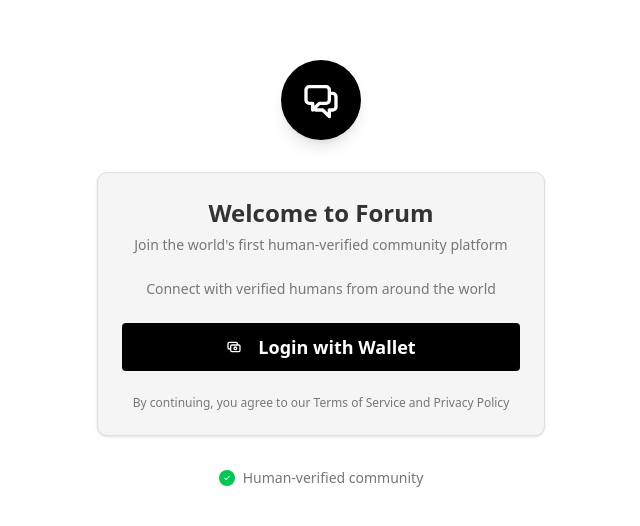
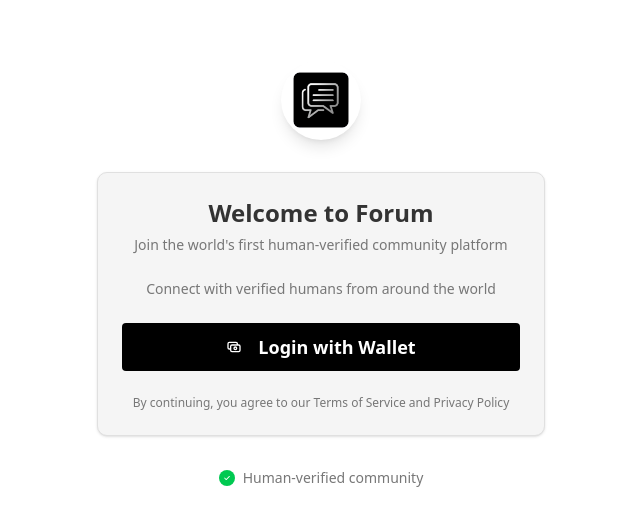
Before and after one commit to pikaimandal/forum-development-messedup, a Next.js app: page / in a window 1280 px wide. Shown: the part 126-652 px from the top of the page, without its empty margins (319-959 px from the left). Built offline with nearby package versions, Linux system fonts and the light colour scheme.

Commit message:
add real world forum logo

```diff
--- a/app/layout.tsx
+++ b/app/layout.tsx
@@ -15,6 +15,14 @@ const dmSans = DM_Sans({
 export const metadata: Metadata = {
   title: "Forum - Human Verified Community",
   description: "The world's first human-verified forum platform for authentic community discussions",
+  icons: {
+    icon: [
+      { url: "/world-forum-logo.png" },
+      { url: "/favicon.png" },
+    ],
+    shortcut: "/favicon.png",
+    apple: "/world-forum-logo.png",
+  },
 }
 
 export default function RootLayout({
--- a/components/login-screen.tsx
+++ b/components/login-screen.tsx
@@ -12,15 +12,12 @@ export function LoginScreen({ onLogin }: LoginScreenProps) {
     <div className="min-h-screen bg-background flex flex-col items-center justify-center px-6">
       {/* App Logo */}
       <div className="mb-8">
-        <div className="w-20 h-20 bg-primary rounded-full flex items-center justify-center shadow-lg">
-          <svg className="w-10 h-10 text-primary-foreground" fill="none" stroke="currentColor" viewBox="0 0 24 24">
-            <path
-              strokeLinecap="round"
-              strokeLinejoin="round"
-              strokeWidth={2}
-              d="M17 8h2a2 2 0 012 2v6a2 2 0 01-2 2h-2v4l-4-4H9a1.994 1.994 0 01-1.414-.586m0 0L11 14h4a2 2 0 002-2V6a2 2 0 00-2-2H5a2 2 0 00-2 2v6a2 2 0 002 2h2v4l.586-.586z"
-            />
-          </svg>
+        <div className="w-20 h-20 rounded-full flex items-center justify-center shadow-lg overflow-hidden bg-white">
+          <img
+            src="/world-forum-logo.png"
+            alt="Forum Logo"
+            className="w-16 h-16 object-contain"
+          />
         </div>
       </div>
 
--- a/components/splash-screen.tsx
+++ b/components/splash-screen.tsx
@@ -5,15 +5,12 @@ export function SplashScreen() {
     <div className="min-h-screen bg-background flex flex-col items-center justify-center px-6">
       {/* App Logo */}
       <div className="mb-8">
-        <div className="w-24 h-24 bg-primary rounded-full flex items-center justify-center shadow-lg">
-          <svg className="w-12 h-12 text-primary-foreground" fill="none" stroke="currentColor" viewBox="0 0 24 24">
-            <path
-              strokeLinecap="round"
-              strokeLinejoin="round"
-              strokeWidth={2}
-              d="M17 8h2a2 2 0 012 2v6a2 2 0 01-2 2h-2v4l-4-4H9a1.994 1.994 0 01-1.414-.586m0 0L11 14h4a2 2 0 002-2V6a2 2 0 00-2-2H5a2 2 0 00-2 2v6a2 2 0 002 2h2v4l.586-.586z"
-            />
-          </svg>
+        <div className="w-24 h-24 rounded-full flex items-center justify-center shadow-lg overflow-hidden bg-white">
+          <img
+            src="/world-forum-logo.png"
+            alt="Forum Logo"
+            className="w-20 h-20 object-contain"
+          />
         </div>
       </div>
 
```
Also changed, not shown: public/favicon.png (added), public/world-forum-logo.png (added).
